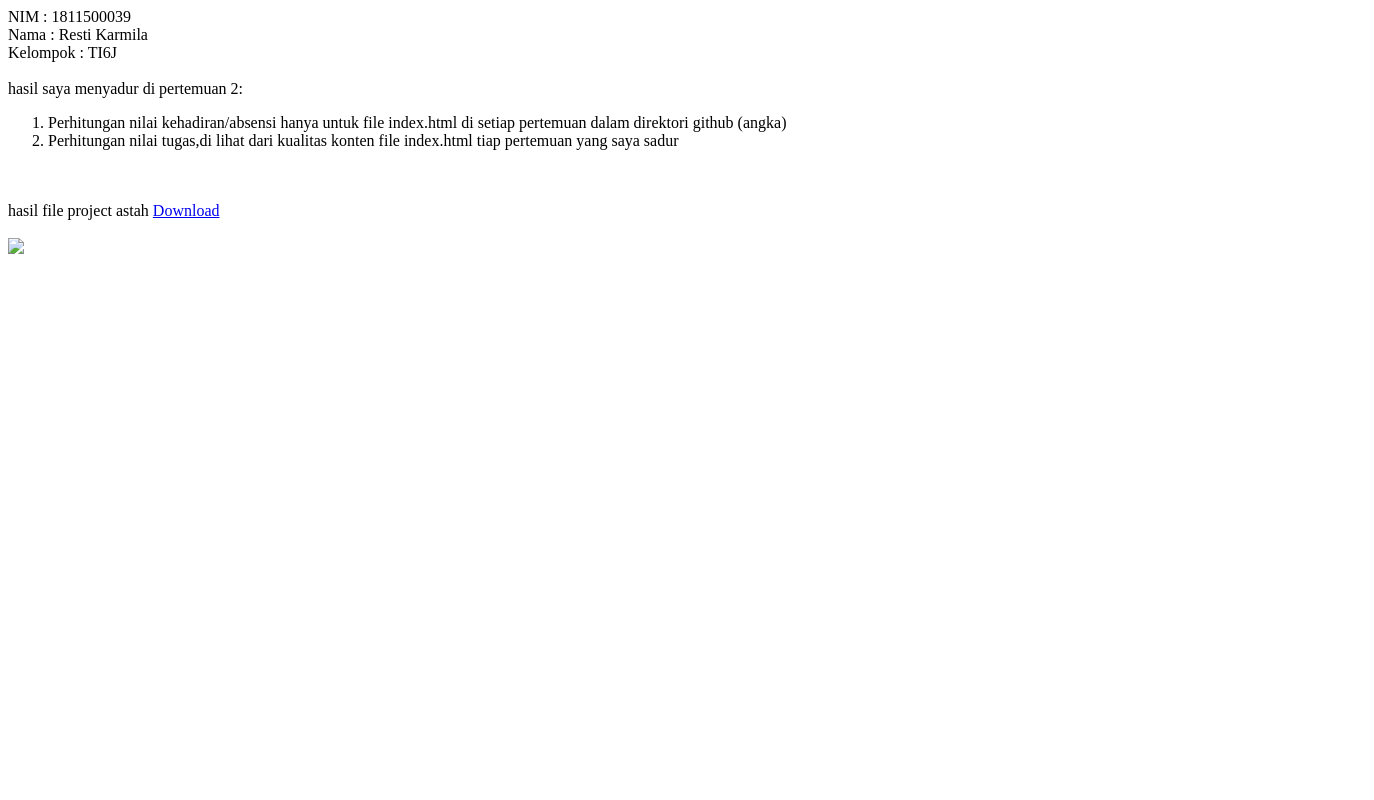
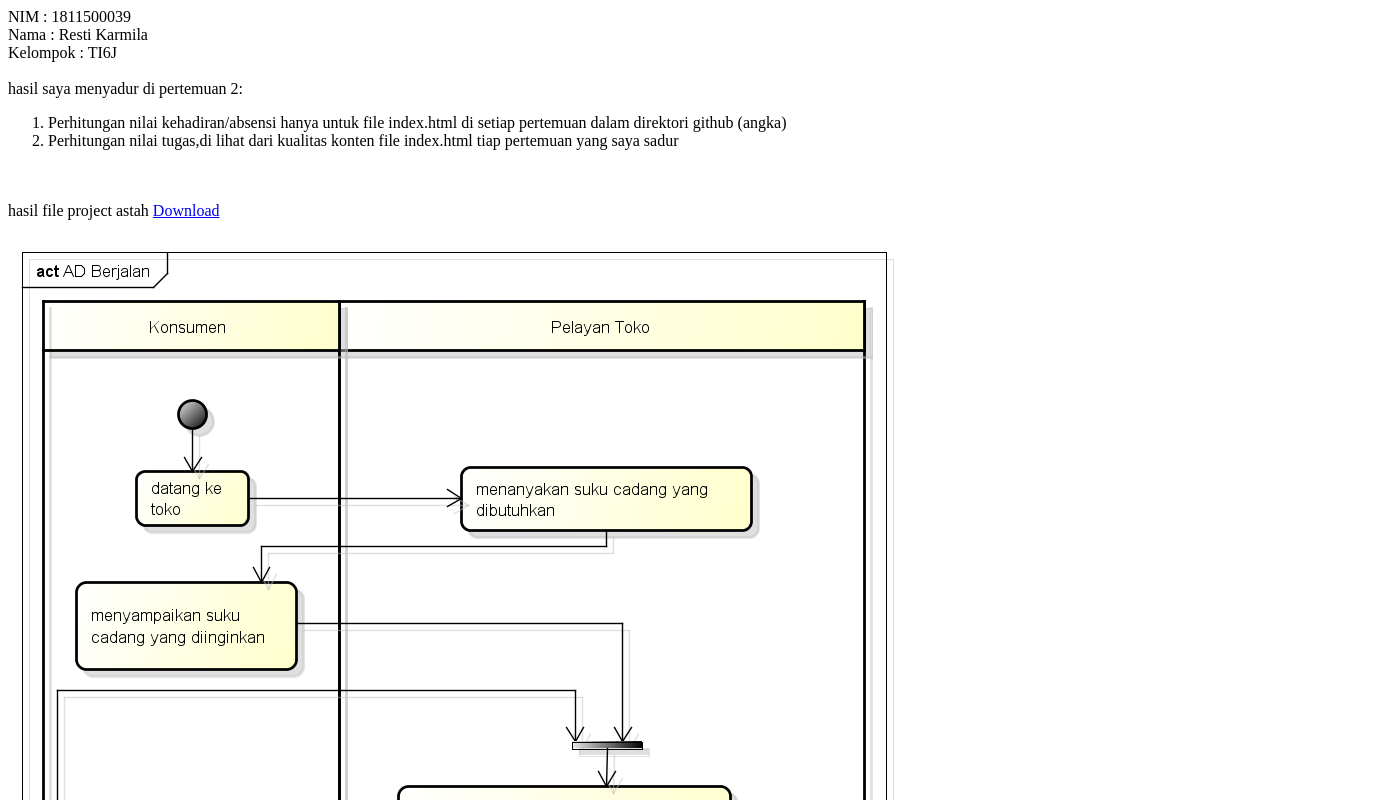
Before and after one commit to restikarmila/sadurrpl, a plain HTML site: page 2/index.html in a window 1280 px wide. Shown: the top 800 px of the page, 1374 px wide, since content can reach past the window. Drawn offline with Linux system fonts and the light colour scheme.

Commit message:
Update index.html

```diff
--- a/2/index.html
+++ b/2/index.html
@@ -13,4 +13,4 @@ hasil saya menyadur di pertemuan 2:
 <br><br>
 hasil file project astah <a href="AD Berjalan.asta" target="_blank">Download</a>
 <br><br>
-<img src=".png"widht=100%>
+<img src="berjalan.png"widht=100%>
```
